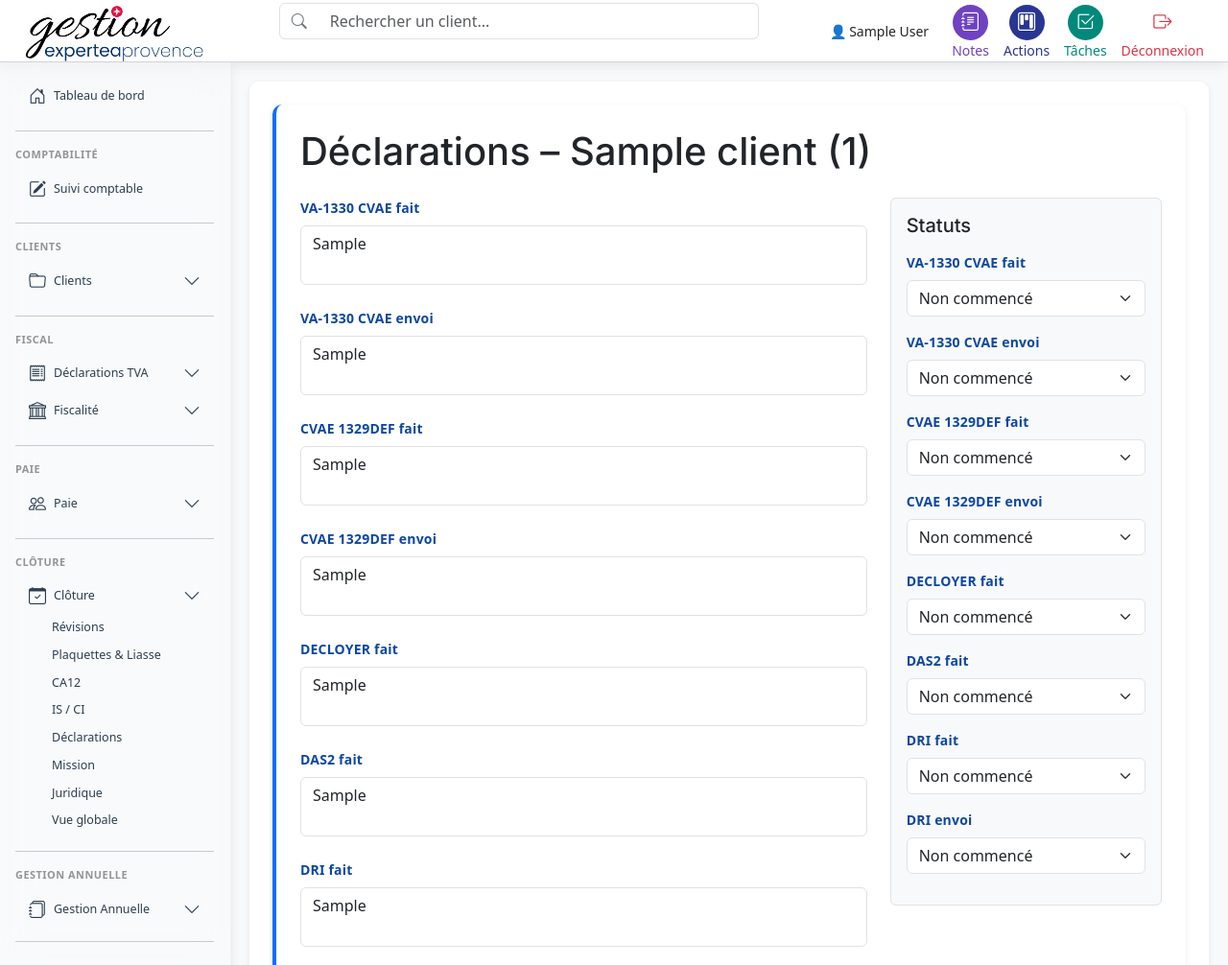
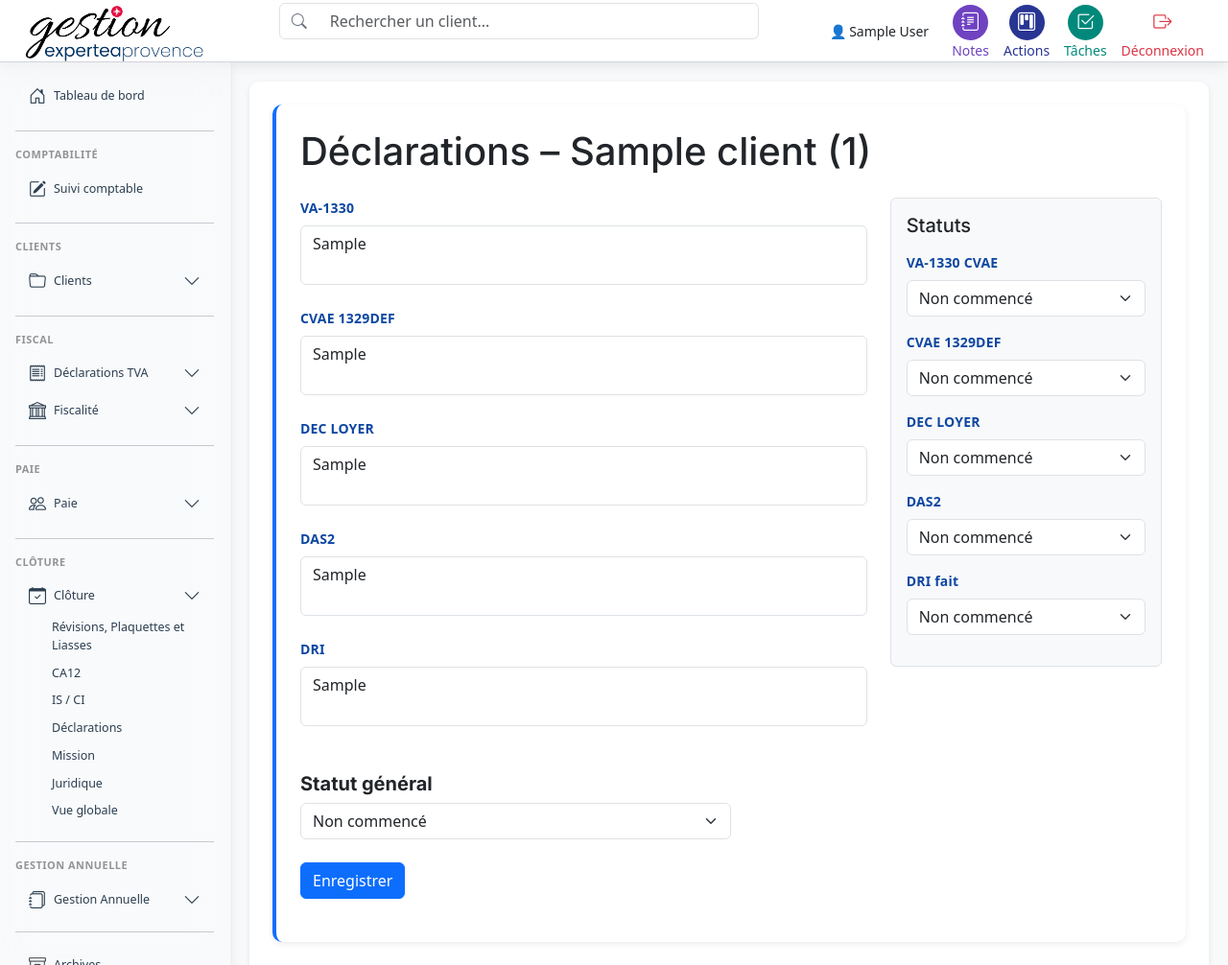
Before and after one commit to gersonperesrosa-tech/cabinet_compta, a Django app: page /cloture/declarations/1/ in a window 1280 px wide, after a click on "Clôture". Shown: the whole page at 96% size. Run offline with Django 5.2, Linux system fonts and the light colour scheme; a user stored in the database is signed in; tables that the repository leaves empty hold one stand-in row (values such as "Sample post"); some libraries are stand-ins or nearby versions.

Commit message:
Mise à jour module Clôture : révision, déclarations

```diff
--- a/cloture/templates/cloture/declarations_detail.html
+++ b/cloture/templates/cloture/declarations_detail.html
@@ -19,56 +19,39 @@
 
             <!-- VA1330 CVAE -->
             <div class="mb-4">
-                <label class="form-label fw-bold">VA-1330 CVAE fait</label>
+                <label class="form-label fw-bold">VA-1330</label>
                 <textarea name="va1330_fait" class="form-control" rows="2" style="resize:none;">
 {{ module.va1330_fait|default_if_none:"" }}</textarea>
             </div>
 
-            <div class="mb-4">
-                <label class="form-label fw-bold">VA-1330 CVAE envoi</label>
-                <textarea name="va1330_envoi" class="form-control" rows="2" style="resize:none;">
-{{ module.va1330_envoi|default_if_none:"" }}</textarea>
-            </div>
-
             <!-- CVAE 1329DEF -->
             <div class="mb-4">
-                <label class="form-label fw-bold">CVAE 1329DEF fait</label>
+                <label class="form-label fw-bold">CVAE 1329DEF</label>
                 <textarea name="cvae1329_fait" class="form-control" rows="2" style="resize:none;">
 {{ module.cvae1329_fait|default_if_none:"" }}</textarea>
             </div>
 
-            <div class="mb-4">
-                <label class="form-label fw-bold">CVAE 1329DEF envoi</label>
-                <textarea name="cvae1329_envoi" class="form-control" rows="2" style="resize:none;">
-{{ module.cvae1329_envoi|default_if_none:"" }}</textarea>
-            </div>
-
             <!-- DECLOYER -->
             <div class="mb-4">
-                <label class="form-label fw-bold">DECLOYER fait</label>
+                <label class="form-label fw-bold">DEC LOYER</label>
                 <textarea name="decloyer_fait" class="form-control" rows="2" style="resize:none;">
 {{ module.decloyer_fait|default_if_none:"" }}</textarea>
             </div>
 
             <!-- DAS2 -->
             <div class="mb-4">
-                <label class="form-label fw-bold">DAS2 fait</label>
+                <label class="form-label fw-bold">DAS2</label>
                 <textarea name="das2_fait" class="form-control" rows="2" style="resize:none;">
 {{ module.das2_fait|default_if_none:"" }}</textarea>
             </div>
 
             <!-- DRI -->
             <div class="mb-4">
-                <label class="form-label fw-bold">DRI fait</label>
+                <label class="form-label fw-bold">DRI</label>
                 <textarea name="dri_fait" class="form-control" rows="2" style="resize:none;">
 {{ module.dri_fait|default_if_none:"" }}</textarea>
             </div>
 
-            <div class="mb-4">
-                <label class="form-label fw-bold">DRI envoi</label>
-                <textarea name="dri_envoi" class="form-control" rows="2" style="resize:none;">
-{{ module.dri_envoi|default_if_none:"" }}</textarea>
-            </div>
 
         </div>
 
@@ -82,7 +65,7 @@
                 <h5 class="mb-3">Statuts</h5>
 
                 <!-- VA1330 CVAE -->
-                <label class="form-label fw-bold">VA-1330 CVAE fait</label>
+                <label class="form-label fw-bold">VA-1330 CVAE</label>
                 <select name="statut_va1330_fait" class="form-select mb-3">
                     {% for value, label in statuts %}
                         <option value="{{ value }}" {% if module.statut_va1330_fait == value %}selected{% endif %}>
@@ -91,17 +74,8 @@
                     {% endfor %}
                 </select>
 
-                <label class="form-label fw-bold">VA-1330 CVAE envoi</label>
-                <select name="statut_va1330_envoi" class="form-select mb-3">
-                    {% for value, label in statuts %}
-                        <option value="{{ value }}" {% if module.statut_va1330_envoi == value %}selected{% endif %}>
-                            {{ label }}
-                        </option>
-                    {% endfor %}
-                </select>
-
                 <!-- CVAE 1329DEF -->
-                <label class="form-label fw-bold">CVAE 1329DEF fait</label>
+                <label class="form-label fw-bold">CVAE 1329DEF</label>
                 <select name="statut_cvae1329_fait" class="form-select mb-3">
                     {% for value, label in statuts %}
                         <option value="{{ value }}" {% if module.statut_cvae1329_fait == value %}selected{% endif %}>
@@ -110,17 +84,9 @@
                     {% endfor %}
                 </select>
 
-                <label class="form-label fw-bold">CVAE 1329DEF envoi</label>
-                <select name="statut_cvae1329_envoi" class="form-select mb-3">
-                    {% for value, label in statuts %}
-                        <option value="{{ value }}" {% if module.statut_cvae1329_envoi == value %}selected{% endif %}>
-                            {{ label }}
-                        </option>
-                    {% endfor %}
-                </select>
 
                 <!-- DECLOYER -->
-                <label class="form-label fw-bold">DECLOYER fait</label>
+                <label class="form-label fw-bold">DEC LOYER</label>
                 <select name="statut_decloyer_fait" class="form-select mb-3">
                     {% for value, label in statuts %}
                         <option value="{{ value }}" {% if module.statut_decloyer_fait == value %}selected{% endif %}>
@@ -130,7 +96,7 @@
                 </select>
 
                 <!-- DAS2 -->
-                <label class="form-label fw-bold">DAS2 fait</label>
+                <label class="form-label fw-bold">DAS2</label>
                 <select name="statut_das2_fait" class="form-select mb-3">
                     {% for value, label in statuts %}
                         <option value="{{ value }}" {% if module.statut_das2_fait == value %}selected{% endif %}>
@@ -149,14 +115,6 @@
                     {% endfor %}
                 </select>
 
-                <label class="form-label fw-bold">DRI envoi</label>
-                <select name="statut_dri_envoi" class="form-select mb-3">
-                    {% for value, label in statuts %}
-                        <option value="{{ value }}" {% if module.statut_dri_envoi == value %}selected{% endif %}>
-                            {{ label }}
-                        </option>
-                    {% endfor %}
-                </select>
 
             </div>
 
--- a/cloture/views.py
+++ b/cloture/views.py
@@ -179,9 +179,22 @@ def revision_detail(request, module_id):
         module.revision_ad = request.POST.get("revision_ad") or ""
         module.statut_revision_ad = request.POST.get("statut_revision_ad") or ""
 
+        # -------------------------------
+        # NOUVEAUX CHAMPS PLAQUETTE/LIASSE
+        # -------------------------------
+        module.plaquette_envoi_client = request.POST.get("plaquette_envoi_client") or ""
+        module.statut_plaquette_envoi_client = request.POST.get("statut_plaquette_envoi_client") or ""
+
+        module.liasse_envoi_client = request.POST.get("liasse_envoi_client") or ""
+        module.statut_liasse_envoi_client = request.POST.get("statut_liasse_envoi_client") or ""
+
+        # -------------------------------
+        # STATUT GÉNÉRAL
+        # -------------------------------
         module.statut_general = request.POST.get("statut_general") or ""
 
         module.save()
+
         annee = module.cloture.annee
         return redirect(f"/cloture/revisions/?annee={annee}")
 
@@ -189,7 +202,6 @@ def revision_detail(request, module_id):
         "module": module,
         "statuts": ClotureStatus.choices,
     })
-
 
 @login_required
 def gestion_revisions(request):
--- a/dossiers/templates/base.html
+++ b/dossiers/templates/base.html
@@ -492,17 +492,10 @@
         <a class="nav-link text-white d-flex align-items-center gap-2
            {% if request.resolver_match.url_name == 'gestion_revisions' and request.GET.annee == latest_cloture_year|stringformat:"s" %}active{% endif %}"
            href="{% url 'gestion_revisions' %}?annee={{ latest_cloture_year }}">
-            <span class="sidebar-text">Révisions</span>
+            <span class="sidebar-text">Révisions, Plaquettes et Liasses</span>
         </a>
         {% endif %}
 
-        {% if latest_cloture_year %}
-<a class="nav-link text-white d-flex align-items-center gap-2
-   {% if request.resolver_match.url_name == 'gestion_plaquettes_liasse' and request.GET.annee == latest_cloture_year|stringformat:"s" %}active{% endif %}"
-   href="{% url 'gestion_plaquettes_liasse' %}?annee={{ latest_cloture_year }}">
-    <span class="sidebar-text">Plaquettes & Liasse</span>
-</a>
-        {% endif %}
 
 {% if latest_cloture_year %}
 <a class="nav-link text-white d-flex align-items-center gap-2
```
Also changed, not shown: cloture/models.py (+20 -37 lines), cloture/templates/cloture/gestion_declarations.html (+0 -18 lines), cloture/templates/cloture/gestion_revisions.html (+18 -1 lines), cloture/templates/cloture/revision_detail.html (+42 -1 lines), cloture/migrations/0010_modulerevision_liasse_envoi_client_and_more.py (added), cloture/migrations/0011_alter_moduledeclarations_statut_cvae1329_envoi_and_more.py (added).
